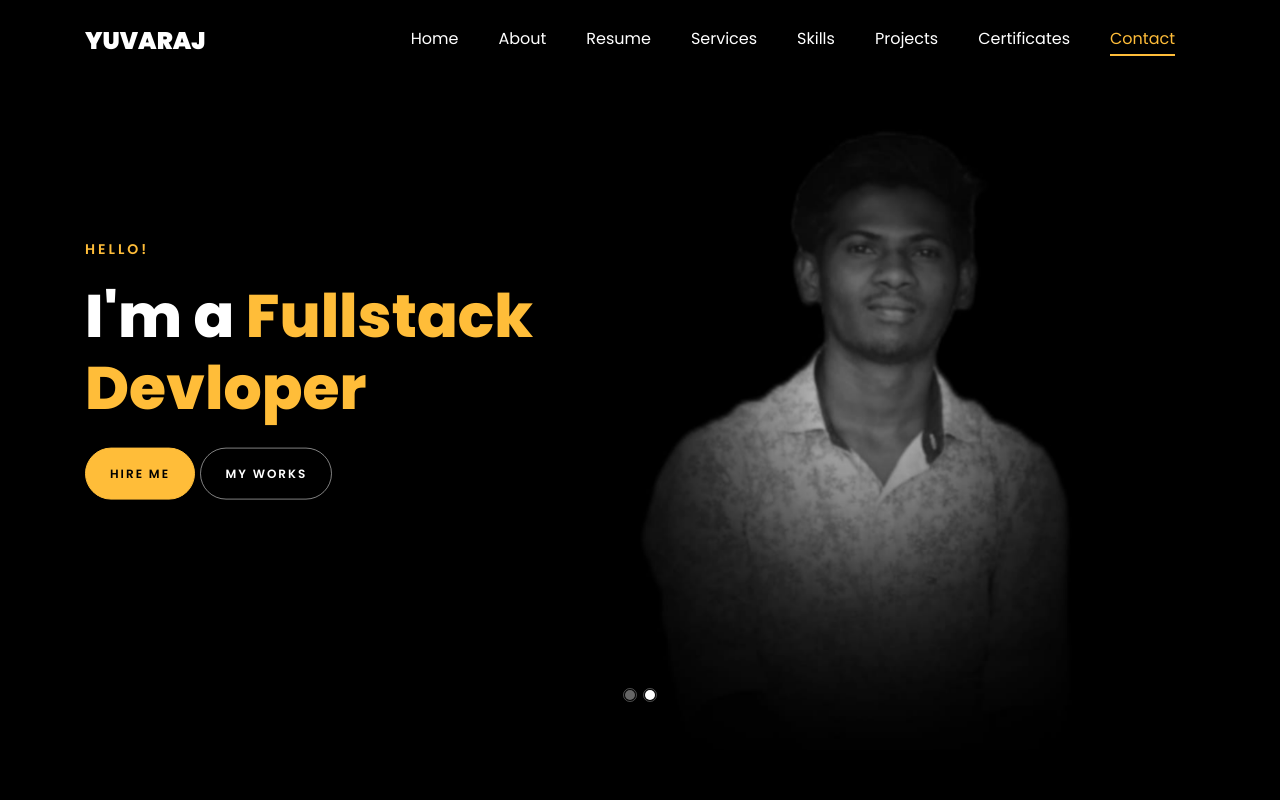
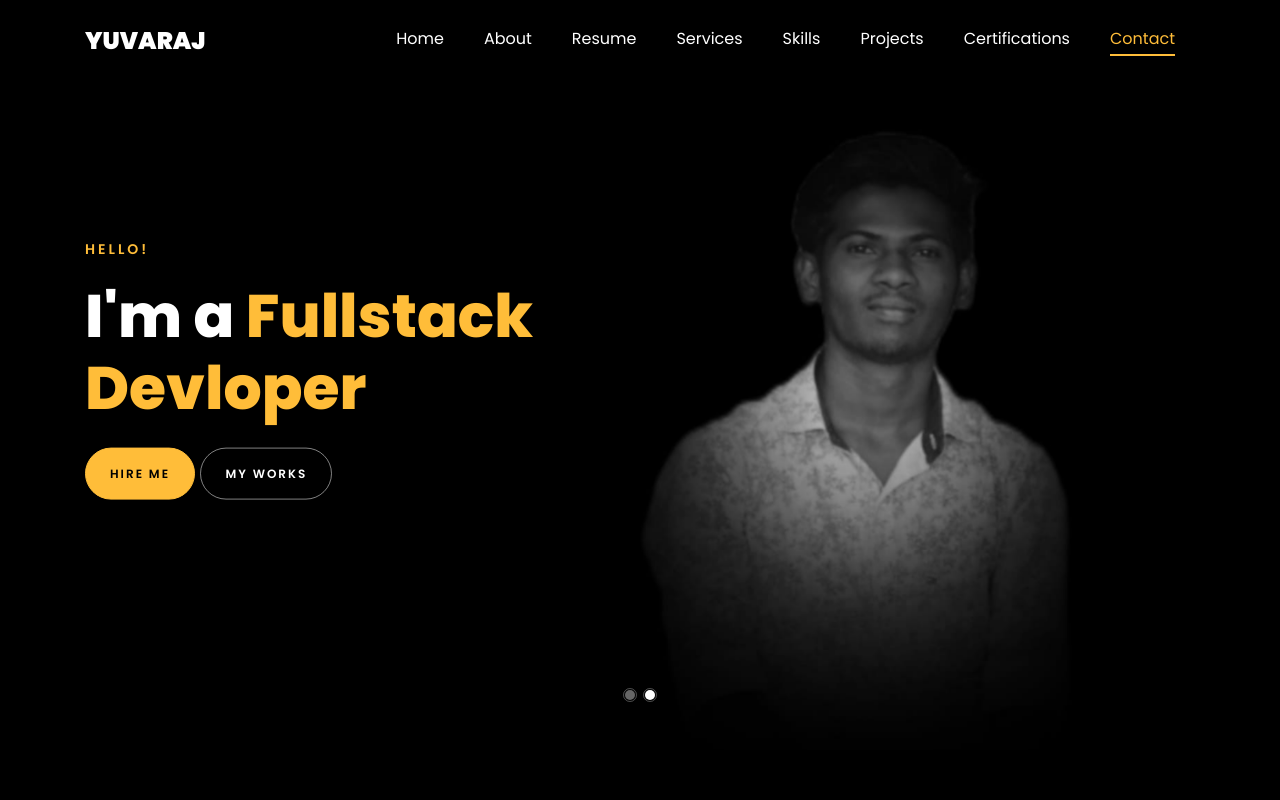
Before and after one commit to Yuvarajpala/Portfolio-, a plain HTML site: page index.html in a window 1280 px wide. Shown: the top 800 px of the page. Drawn offline with Linux system fonts and the light colour scheme; files whose address does not match are found by name.

Commit message:
Update index.html

```diff
--- a/index.html
+++ b/index.html
@@ -40,7 +40,7 @@
 	          <li class="nav-item"><a href="#services-section" class="nav-link"><span>Services</span></a></li>
 	          <li class="nav-item"><a href="#skills-section" class="nav-link"><span>Skills</span></a></li>
 	          <li class="nav-item"><a href="#projects-section" class="nav-link"><span>Projects</span></a></li>
-	          <li class="nav-item"><a href="#blog-section" class="nav-link"><span>Certificates</span></a></li>
+	          <li class="nav-item"><a href="#blog-section" class="nav-link"><span>Certifications</span></a></li>
 	          <li class="nav-item"><a href="#contact-section" class="nav-link"><span>Contact</span></a></li>
 	        </ul>
 	      </div>
```
